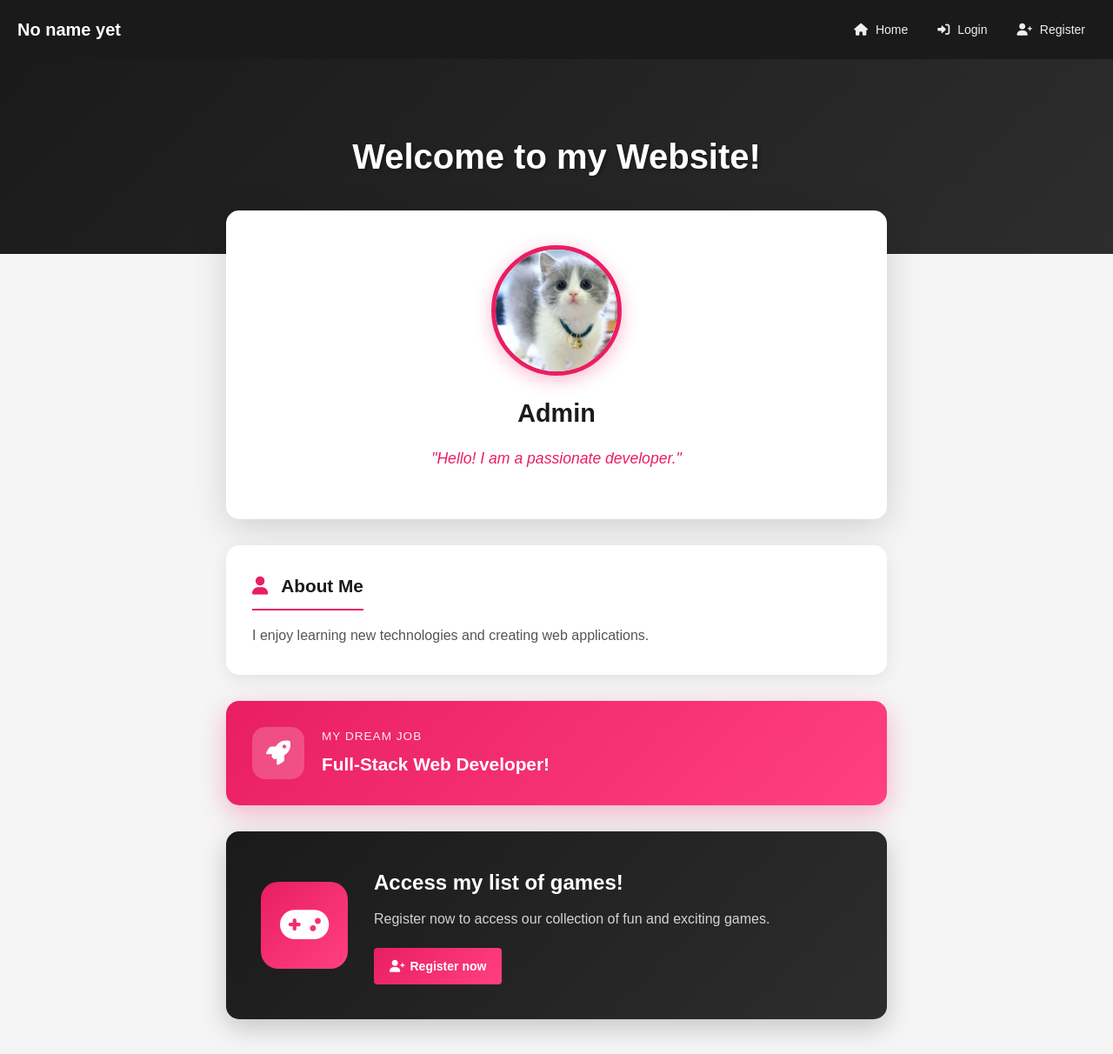
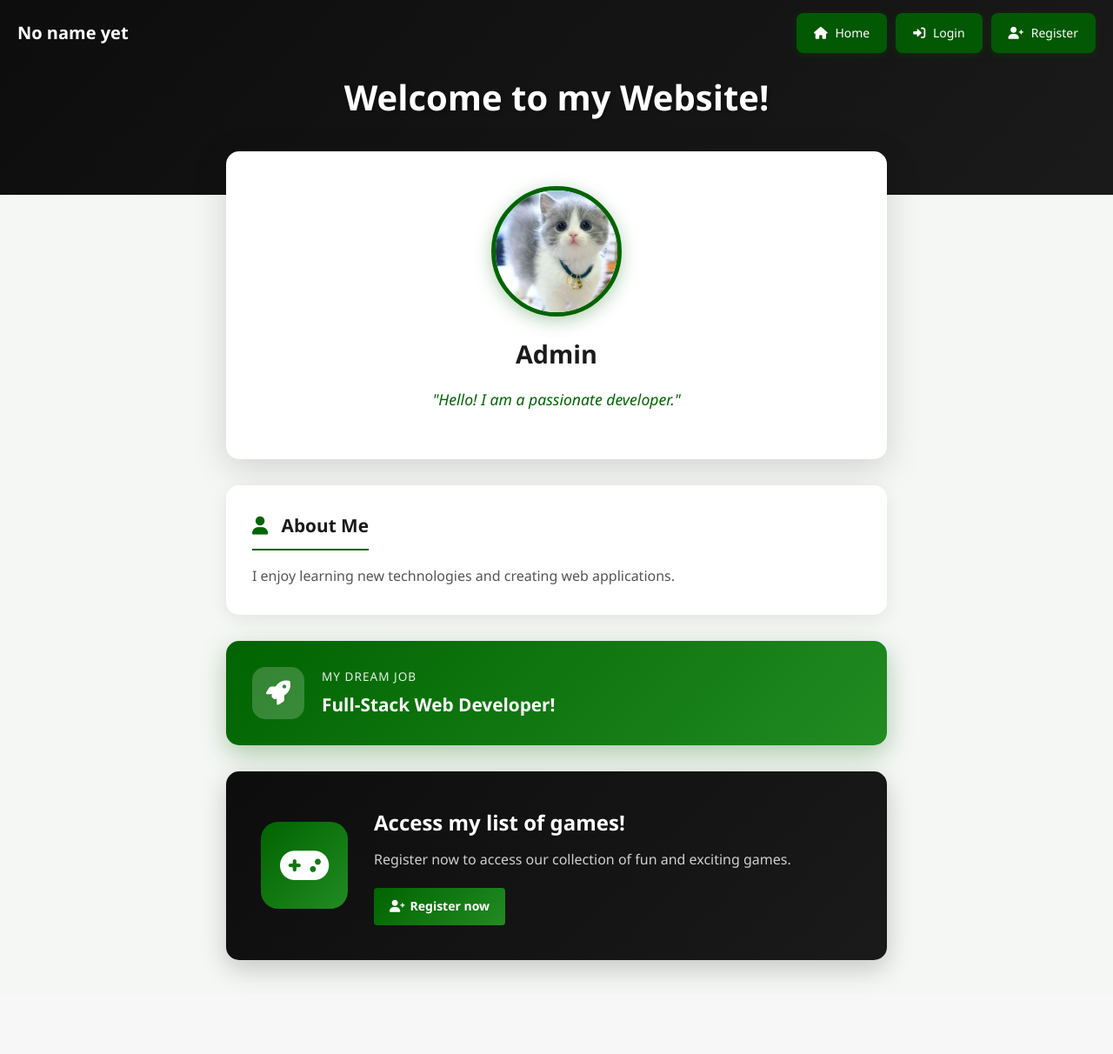
Before and after one commit to matrix505/flask_WEB_SYSTEM_client2, a Flask app: page / in a window 1280 px wide. Shown: the whole page at 87% size. After the commit the page ends 1126 px from the top, so only its background shows below. Run offline with Flask 3, Linux system fonts and the light colour scheme; data that the repository does not hold is empty.

Commit message:
New theme design

```diff
--- a/static/css/style.css
+++ b/static/css/style.css
@@ -6,10 +5,10 @@
 }
 
 body {
-    font-family: Arial, sans-serif;
-    background-color: #f5f5f5;
+    font-family: 'Segoe UI', Arial, sans-serif;
+    background-color: #f5f7f5;
     min-height: 100vh;
-    color: #333;
+    color: #1a1a1a;
     line-height: 1.6;
 }
 
@@ -71,13 +70,15 @@ a {
 
 /* Navbar */
 .navbar {
-    background-color: #1a1a1a;
+    background-color: transparent;
     padding: 15px 20px;
     display: flex;
     justify-content: space-between;
     align-items: center;
-    position: sticky;
+    position: fixed;
     top: 0;
+    left: 0;
+    right: 0;
     z-index: 1000;
 }
 
@@ -107,15 +115,22 @@ a {
 }
 
 .nav-links a {
-    color: #ecf0f1;
-    padding: 8px 12px;
-    border-radius: 4px;
-    transition: background-color 0.2s;
+    color: #fff;
+    padding: 10px 18px;
+    border-radius: 8px;
+    transition: all 0.3s ease;
     font-size: 14px;
+    font-weight: 500;
+    background-color: rgba(0, 100, 0, 0.85);
+    border: 2px solid transparent;
+    box-shadow: 0 2px 8px rgba(0, 100, 0, 0.3);
 }
 
 .nav-links a:hover {
-    background-color: #2d2d2d;
+    background-color: #006400;
+    transform: translateY(-2px);
+    box-shadow: 0 4px 12px rgba(0, 100, 0, 0.4);
+    border-color: #9DC183;
 }
 
 .nav-links a i {
@@ -184,7 +203,7 @@ a {
 
 /* ============ HOME PAGE DESIGN ============ */
 .home-hero {
-    background: linear-gradient(135deg, #1a1a1a 0%, #2d2d2d 100%);
+    background: linear-gradient(135deg, #0d0d0d 0%, #1a1a1a 100%);
     padding: 80px 20px;
     text-align: center;
 }
@@ -218,8 +237,8 @@ a {
     border-radius: 50%;
     overflow: hidden;
     margin: 0 auto 20px;
-    border: 5px solid #e91e63;
-    box-shadow: 0 5px 20px rgba(233, 30, 99, 0.3);
+    border: 5px solid #006400;
+    box-shadow: 0 5px 20px rgba(0, 100, 0, 0.3);
 }
 
 .owner-image img {
@@ -237,7 +256,7 @@ a {
 
 .owner-quote {
     font-style: italic;
-    color: #e91e63;
+    color: #006400;
     font-size: 1.1rem;
     padding: 0 20px;
     line-height: 1.6;
@@ -279,12 +298,12 @@ a {
     font-size: 1.3rem;
     margin-bottom: 15px;
     padding-bottom: 10px;
-    border-bottom: 2px solid #e91e63;
+    border-bottom: 2px solid #006400;
     display: inline-block;
 }
 
 .about-section h3 i {
-    color: #e91e63;
+    color: #006400;
     margin-right: 10px;
 }
 
@@ -295,14 +314,14 @@ a {
 }
 
 .dream-card {
-    background: linear-gradient(135deg, #e91e63 0%, #ff4081 100%);
+    background: linear-gradient(135deg, #006400 0%, #228B22 100%);
     border-radius: 15px;
     padding: 30px;
     display: flex;
     align-items: center;
     gap: 20px;
     margin-bottom: 30px;
-    box-shadow: 0 10px 30px rgba(233, 30, 99, 0.3);
+    box-shadow: 0 10px 30px rgba(0, 100, 0, 0.3);
 }
 
 .dream-card .dream-icon {
@@ -340,33 +359,8 @@ a {
     font-weight: 700;
 }
 
-.home-actions {
-    display: flex;
-    gap: 15px;
-    justify-content: center;
-    flex-wrap: wrap;
-    margin-bottom: 30px;
-}
-
-.btn-lg {
-    padding: 15px 30px;
-    font-size: 16px;
-    border-radius: 8px;
-}
-
-.btn-outline {
-    background: transparent;
-    border: 2px solid #e91e63;
-    color: #e91e63;
-}
-
-.btn-outline:hover {
-    background: #e91e63;
-    color: #fff;
-}
-
 .games-promo {
-    background: linear-gradient(135deg, #1a1a1a 0%, #2d2d2d 100%);
+    background: linear-gradient(135deg, #0d0d0d 0%, #1a1a1a 100%);
     border-radius: 15px;
     padding: 40px;
     display: flex;
@@ -378,7 +372,7 @@ a {
 .promo-icon {
     width: 100px;
     height: 100px;
-    background: linear-gradient(135deg, #e91e63 0%, #ff4081 100%);
+    background: linear-gradient(135deg, #006400 0%, #228B22 100%);
     border-radius: 20px;
     display: flex;
     align-items: center;
@@ -404,7 +398,7 @@ a {
 }
 
 .btn-promo {
-    background: linear-gradient(135deg, #e91e63 0%, #ff4081 100%);
+    background: linear-gradient(135deg, #006400 0%, #228B22 100%);
     color: #fff;
     padding: 12px 25px;
     border-radius: 8px;
```
Also changed, not shown: other parts of static/css/style.css (+75 -64 lines), utils/email_helper.py (+4 -4 lines).
